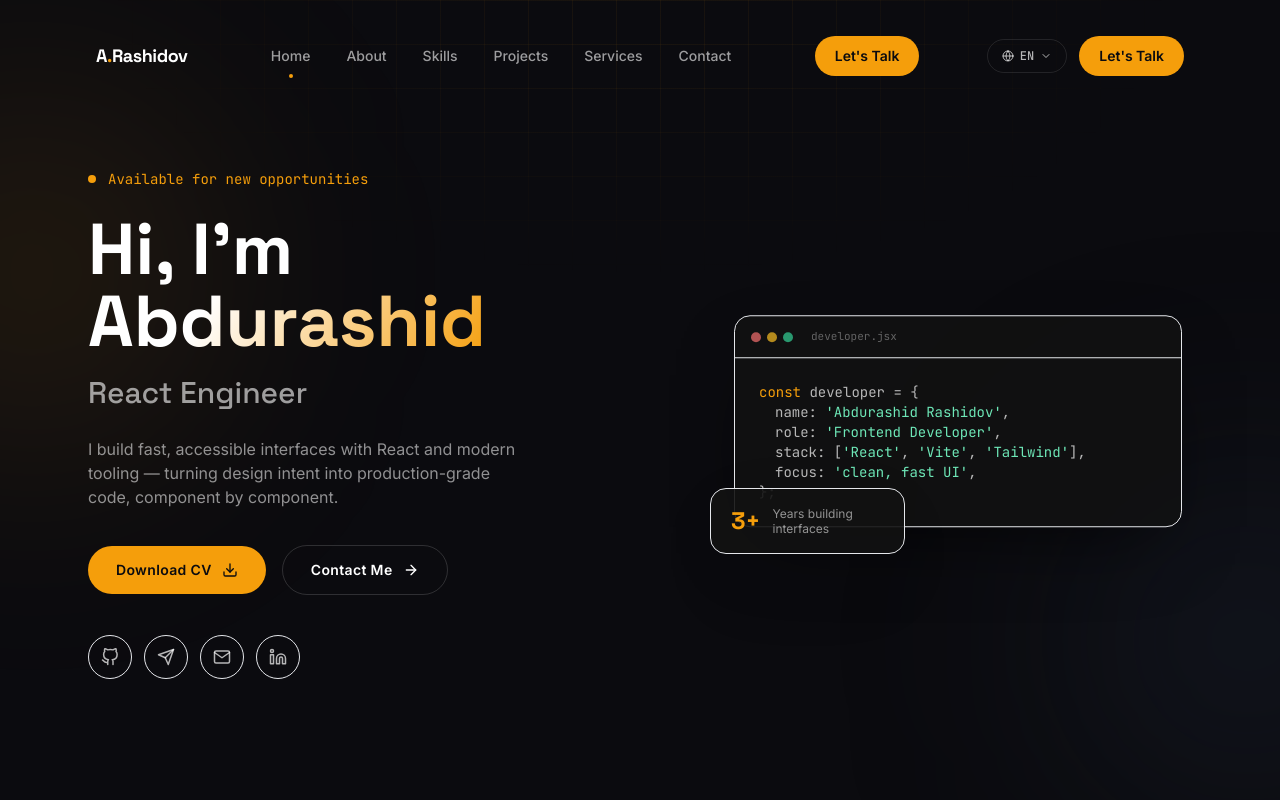
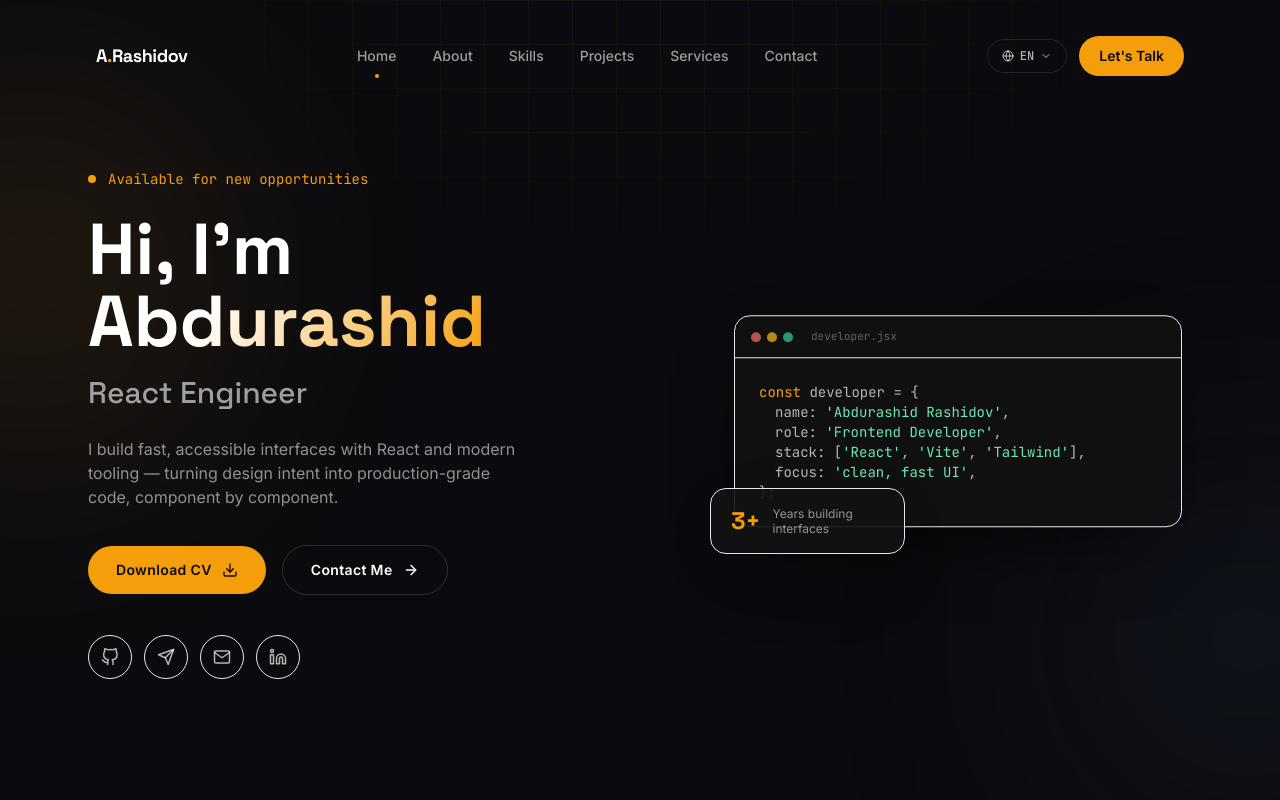
Before and after one commit to RashidovAbdurashid/Portfolio-, a React (Vite) app: page / in a window 1280 px wide. Shown: the top 800 px of the page. Built offline with nearby package versions, Linux system fonts and the light colour scheme.

Commit message:
fix button

```diff
--- a/src/components/Navbar.jsx
+++ b/src/components/Navbar.jsx
@@ -74,13 +74,7 @@ export default function Navbar() {
             ))}
           </nav>
 
-          <a
-            href="#contact"
-            onClick={(e) => handleNavClick(e, "contact")}
-            className="hidden rounded-full bg-amber-signal px-5 py-2.5 font-body text-sm font-semibold text-void transition-transform duration-300 hover:scale-105 md:inline-flex"
-          >
-            {t("nav.talk")}
-          </a>
+
 
           <button
             onClick={() => setMenuOpen(true)}
```
